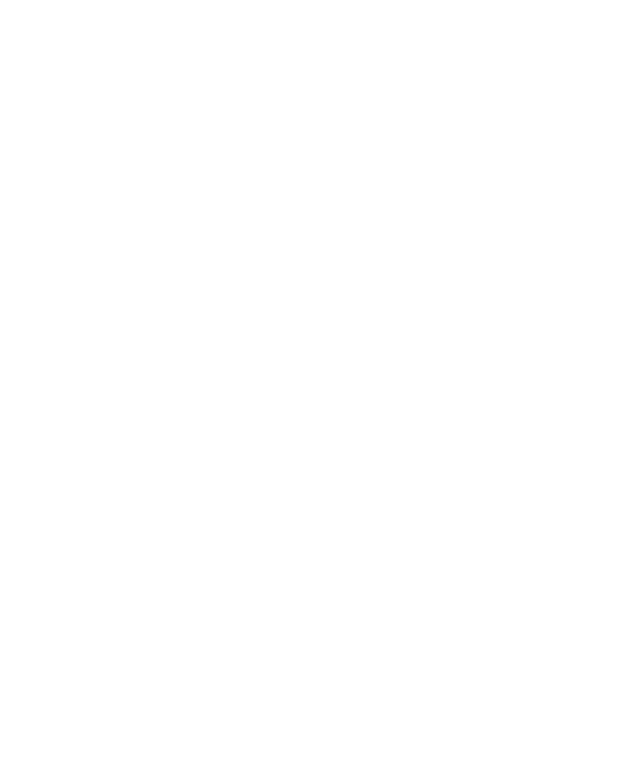
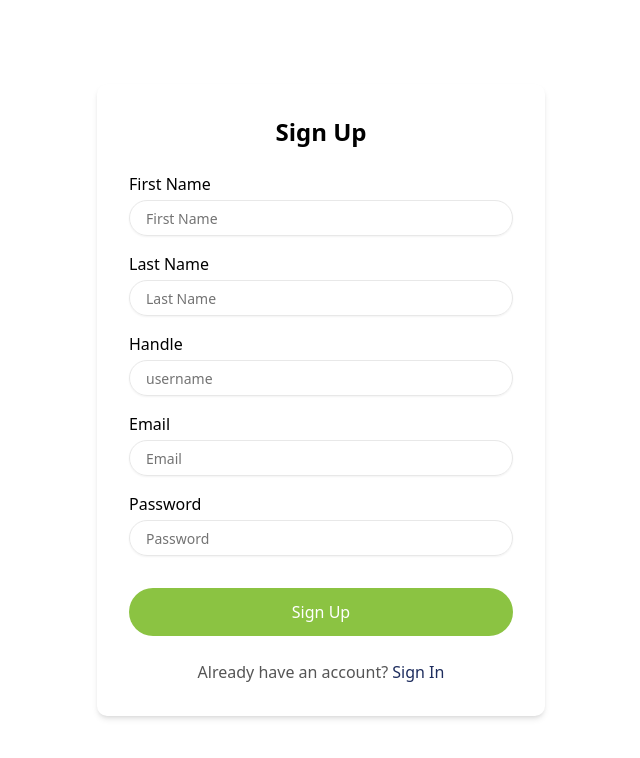
Before and after one commit to rahul3507/Bowler-website, a React (Vite) app: page /signup in a window 1280 px wide. Before the commit this address had no page. Shown: the top 758 px of the page, without its empty margins (319-959 px from the left). Built offline with nearby package versions, Linux system fonts and the light colour scheme.

Commit message:
feat: Implement SignUp functionality with role-based form adjustments and routing

```diff
--- a/src/Pages/Authentication/SignUp.jsx
+++ b/src/Pages/Authentication/SignUp.jsx
@@ -1,10 +1,11 @@
+import { useState } from "react"
+import { useLocation, Link } from "react-router-dom"
+import { Input } from "@/components/ui/input"
 
+export default function SignUp() {
+  const location = useLocation();
+  const selectedRole = location.state?.selectedRole;
 
-import { useState } from "react"
-import { Input } from "@/components/ui/input"
-import Link from "next/link"
-
-export default function SignUpForm() {
   const [formData, setFormData] = useState({
     firstName: "",
     lastName: "",
@@ -21,8 +22,25 @@ export default function SignUpForm() {
   const handleSubmit = (e) => {
     e.preventDefault()
     console.log("Form submitted:", formData)
-    // Handle form submission logic here
+    console.log("User Role:", selectedRole)
+    // Handle form submission logic here with selectedRole
   }
+
+  // Determine if we should hide Last Name field
+  const shouldHideLastName = selectedRole === "bowling-center" || selectedRole === "manufacturer"
+
+  // Determine First Name label and placeholder
+  const getFirstNameConfig = () => {
+    if (selectedRole === "bowling-center") {
+      return { label: "Center Name", placeholder: "Center Name" }
+    }
+    if (selectedRole === "manufacturer") {
+      return { label: "Manufacturer Name", placeholder: "Manufacturer Name" }
+    }
+    return { label: "First Name", placeholder: "First Name" }
+  }
+
+  const firstNameConfig = getFirstNameConfig()
 
   return (
     <div className="w-full max-w-md rounded-lg bg-white p-8 shadow-md">
@@ -31,18 +49,19 @@ export default function SignUpForm() {
       <form onSubmit={handleSubmit} className="space-y-4">
         <div>
           <label htmlFor="firstName" className="mb-1 block text-[#000000]">
-            First Name
+            {firstNameConfig.label}
           </label>
           <Input
             id="firstName"
             name="firstName"
-            placeholder="First Name"
+            placeholder={firstNameConfig.placeholder}
             value={formData.firstName}
             onChange={handleChange}
             className="rounded-full border-[#e8e8e8] px-4 py-2"
           />
         </div>
 
+        {!shouldHideLastName && (
           <div>
             <label htmlFor="lastName" className="mb-1 block text-[#000000]">
               Last Name
@@ -56,6 +75,7 @@ export default function SignUpForm() {
               className="rounded-full border-[#e8e8e8] px-4 py-2"
             />
           </div>
+        )}
 
         <div>
           <label htmlFor="handle" className="mb-1 block text-[#000000]">
@@ -111,7 +131,7 @@ export default function SignUpForm() {
 
       <div className="mt-6 text-center text-[#555555]">
         Already have an account?{" "}
-        <Link href="/signin" className="text-[#1e2d5e] hover:underline">
+        <Link to="/signin" className="text-[#1e2d5e] hover:underline">
           Sign In
         </Link>
       </div>
--- a/src/Pages/SelectYourRole/SelectYourRole.jsx
+++ b/src/Pages/SelectYourRole/SelectYourRole.jsx
@@ -1,4 +1,5 @@
 import React, { useState } from "react";
+import { useNavigate } from "react-router-dom";
 import { Badge } from "../../components/ui/badge";
 import { Button } from "../../components/ui/button";
 import { Card, CardContent } from "../../components/ui/card";
@@ -6,6 +7,7 @@ import { RadioGroup, RadioGroupItem } from "../../components/ui/radio-group";
 
 export const SelectYourRole = () => {
   const [selectedRole, setSelectedRole] = useState(null);
+  const navigate = useNavigate();
 
   const roles = [
     {
@@ -37,14 +39,17 @@ export const SelectYourRole = () => {
       badge: "Premium",
     },
   ];
+
   const handleContinue = () => {
     if (selectedRole) {
-      // Navigate to the next step or perform an action based on the selected role
-      console.log("Selected Role:", selectedRole);
+      // Navigate to signup page with selected role as state
+      navigate("/signup", { state: { selectedRole } });
+
     } else {
       alert("Please select a role before continuing.");
     }
   };
+
   return (
     <div className="bg-transparent  flex flex-row justify-center w-full">
       <div className="flex flex-col w-full max-w-[800px] items-center gap-6 ">
@@ -121,6 +126,7 @@ export const SelectYourRole = () => {
           </Button>
         </div>
       </div>
+
     </div>
   );
 };
--- a/src/Routers/index.jsx
+++ b/src/Routers/index.jsx
@@ -5,6 +5,7 @@ import { PublicRoute } from './route-guards';
 import AuthLayout from '../layouts/AuthLayout';
 import SplashScreen from '../Pages/SplashScreen/SplashScreen';
 import { SelectYourRole } from '@/Pages/SelectYourRole/SelectYourRole';
+import SignUp from '@/Pages/Authentication/SignUp';
 
 
 
@@ -25,6 +26,7 @@ const AppRoutes = () => {
               <Route path="/" element={<HomePage />} >
                 <Route path="/" element={<SplashScreen />} />
                 <Route path="/selectyourrole" element={<SelectYourRole />} />
+                <Route path="/signup" element={<SignUp />} />
               </Route>
             </Route>
       </Routes>
--- /dev/null
+++ b/src/components/ui/input.jsx
@@ -0,0 +1,24 @@
+import * as React from "react"
+
+import { cn } from "@/lib/utils"
+
+function Input({
+  className,
+  type,
+  ...props
+}) {
+  return (
+    <input
+      type={type}
+      data-slot="input"
+      className={cn(
+        "file:text-foreground placeholder:text-muted-foreground selection:bg-primary selection:text-primary-foreground dark:bg-input/30 border-input flex h-9 w-full min-w-0 rounded-md border bg-transparent px-3 py-1 text-base shadow-xs transition-[color,box-shadow] outline-none file:inline-flex file:h-7 file:border-0 file:bg-transparent file:text-sm file:font-medium disabled:pointer-events-none disabled:cursor-not-allowed disabled:opacity-50 md:text-sm",
+        "focus-visible:border-ring focus-visible:ring-ring/50 focus-visible:ring-[3px]",
+        "aria-invalid:ring-destructive/20 dark:aria-invalid:ring-destructive/40 aria-invalid:border-destructive",
+        className
+      )}
+      {...props} />
+  );
+}
+
+export { Input }
```
Lines whose indentation alone changed are shown as unchanged.
